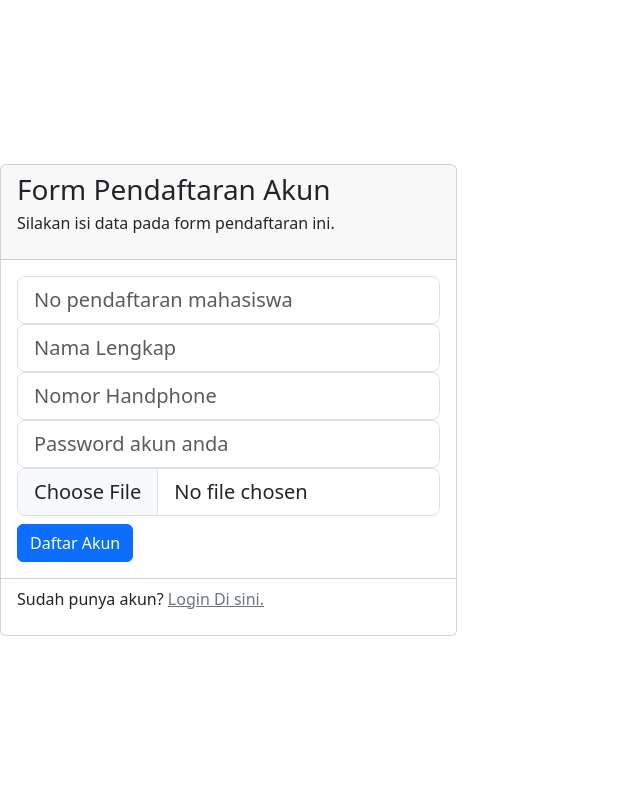
After one commit to undagie/web8-r, a CodeIgniter app: page /web8-r/pendaftaran/daftar in a window 1280 px wide. The commit adds this page. Shown: the whole page, without its empty margins (0-640 px from the left). Run offline with CodeIgniter, Linux system fonts and the light colour scheme; some libraries are stand-ins or nearby versions.

Commit message:
pertemuan keempat

```diff
--- a/application/config/config.php
+++ b/application/config/config.php
@@ -23,7 +23,7 @@ defined('BASEPATH') or exit('No direct script access allowed');
 | a PHP script and you can easily do that on your own.
 |
 */
-$config['base_url'] = 'http://localhost/simdawa-app/';
+$config['base_url'] = 'http://localhost/web8-r/';
 
 /*
 |--------------------------------------------------------------------------
--- /dev/null
+++ b/application/controllers/Pendaftaran.php
@@ -0,0 +1,55 @@
+<?php
+defined('BASEPATH') or exit('No direct script access allowed');
+
+class Pendaftaran extends CI_Controller
+{
+
+    function __construct()
+    {
+        parent::__construct();
+        $this->load->model(array('PendaftaranModel'));
+    }
+
+    public function index()
+    {
+        //untuk menampilkan data pendaftaran
+        $data['title'] = 'Data Beasiswa | SIMDAWA-APP';
+        $data['pendaftaran'] = $this->PendaftaranModel->get_pendaftaran();
+        $this->load->view('template/header', $data);
+        $this->load->view('template/sidebar');
+        $this->load->view('pendaftaran/pendaftaran_view', $data);
+        $this->load->view('template/footer');
+    }
+
+    public function daftar()
+    {
+        if (isset($_POST['btn_daftar'])) {
+            $cek_nopendaftaran = $this->PendaftaranModel->cek_nopendaftaran();
+            if ($cek_nopendaftaran == true) {
+                $this->session->set_flashdata('pesan', 'No Pendaftaran sudah terdaftar di sistem!');
+                redirect('pendaftaran/daftar');
+            } else {
+                $upload = $this->PendaftaranModel->upload_bukti('bukti_daftar');
+                if ($upload['result'] == 'success') {
+                    $this->PendaftaranModel->insert_pendaftaran($upload);
+                    redirect('pendaftaran/daftar');
+                } else {
+                    $this->session->set_flashdata('pesan', $upload['error']);
+                    redirect('pendaftaran/daftar');
+                }
+            }
+        } else {
+            $data['title'] = "Pendaftaran Pengguna | SIMDAWA-APP";
+            $this->load->view('pendaftaran/daftar_create', $data);
+        }
+    }
+
+    public function verifikasi($keterangan, $id)
+    {
+        if (isset($id)) {
+            $status = ($keterangan == "acc") ? "Sudah Diverifikasi" : "Akun Dibatalkan";
+            $this->PendaftaranModel->verifikasi_akun($status, $id);
+            redirect('pendaftaran');
+        }
+    }
+}
--- /dev/null
+++ b/application/models/PendaftaranModel.php
@@ -0,0 +1,91 @@
+<?php
+
+class PendaftaranModel extends CI_Model
+{
+    private $tabel = "pendaftaran_pengguna";
+
+    public function get_pendaftaran()
+    {
+        //kode program untuk mengambil data dalam tabel
+        return $this->db->get($this->tabel)->result();
+    }
+
+    public function cek_nopendaftaran()
+    {
+        $cek = $this->db->get_where($this->tabel, ['no_pendaftaran' => $this->input->post('no_pendaftaran')]);
+        if ($cek->num_rows() > 0) {
+            return true;
+        } else {
+            return false;
+        }
+    }
+
+    public function upload_bukti($file)
+    {
+        $config['upload_path'] = './upload/bukti_daftar/';
+        $config['allowed_types'] = 'jpg|png|jpeg';
+        $config['max_size'] = '1024';
+        $config['remove_space'] = TRUE;
+
+        $this->load->library('upload', $config);
+        if ($this->upload->do_upload($file)) {
+            $return = array('result' => 'success', 'file' => $this->upload->data(), 'error' => '');
+            return $return;
+        } else {
+            $return = array('result' => 'failed', 'file' => '', 'error' => $this->upload->display_errors());
+            return $return;
+        }
+    }
+
+    public function insert_pendaftaran($file)
+    {
+        $data = [
+            'no_pendaftaran' => $this->input->post('no_pendaftaran'),
+            'nama_lengkap' => $this->input->post('nama_lengkap'),
+            'no_handphone' => $this->input->post('no_handphone'),
+            'bukti_daftar' => $file['file']['file_name'],
+            'keterangan' => 'Belum Diverifikasi'
+        ];
+        $this->db->insert($this->tabel, $data);
+        //mengirim pesan berhasil atau gagal
+        if ($this->db->affected_rows() > 0) {
+            $id = $this->db->insert_id();
+            $this->insert_pengguna($id);
+        } else {
+            $this->session->set_flashdata('pesan', "Data pendaftaran gagal ditambahkan!");
+            $this->session->set_flashdata('status', false);
+        }
+    }
+
+    public function insert_pengguna($id)
+    {
+        $data = [
+            'username' => $this->input->post('no_pendaftaran'),
+            'password' => md5($this->input->post('password')),
+            'peran' => 'user',
+            'pendaftaran_id' => $id
+        ];
+        $this->db->insert('pengguna', $data);
+        //mengirim pesan berhasil atau gagal
+        if ($this->db->affected_rows() > 0) {
+            $this->session->set_flashdata('pesan', "Data pendaftaran berhasil ditambahkan! Untuk sementara akun kamu masih belum diverifikasi Admin. Tunggu 1 x 24 jam");
+            $this->session->set_flashdata('status', true);
+        } else {
+            $this->session->set_flashdata('pesan', "Data pengguna gagal ditambahkan!");
+            $this->session->set_flashdata('status', false);
+        }
+    }
+
+    public function verifikasi_akun($status, $id)
+    {
+        $this->db->update($this->tabel, ['keterangan' => $status], ['id' => $id]);
+        //mengirim pesan berhasil atau gagal
+        if ($this->db->affected_rows() > 0) {
+            $this->session->set_flashdata('pesan', "Verifikasi akun berhasil!");
+            $this->session->set_flashdata('status', true);
+        } else {
+            $this->session->set_flashdata('pesan', "Verifikasi akun gagal!");
+            $this->session->set_flashdata('status', false);
+        }
+    }
+}
--- /dev/null
+++ b/application/views/pendaftaran/daftar_create.php
@@ -0,0 +1,73 @@
+<!doctype html>
+<html lang="en">
+
+<head>
+    <!-- Required meta tags -->
+    <meta charset="utf-8">
+    <meta name="viewport" content="width=device-width, initial-scale=1, shrink-to-fit=no">
+    <title>Concept - Bootstrap 4 Admin Dashboard Template</title>
+    <!-- Bootstrap CSS -->
+    <link rel="stylesheet" href="<?= base_url('assets/vendor/bootstrap/css/bootstrap.min.css') ?>">
+    <link rel="stylesheet" href="<?= base_url('assets/vendor/fonts/circular-std/style.css') ?>">
+    <link rel="stylesheet" href="<?= base_url('assets/libs/css/style.css') ?>">
+    <link rel="stylesheet" href="<?= base_url('assets/vendor/fonts/fontawesome/css/fontawesome-all.css') ?>">
+    <style>
+        html,
+        body {
+            height: 100%;
+        }
+
+        body {
+            display: -ms-flexbox;
+            display: flex;
+            -ms-flex-align: center;
+            align-items: center;
+            padding-top: 40px;
+            padding-bottom: 40px;
+        }
+    </style>
+</head>
+<!-- ============================================================== -->
+<!-- signup form  -->
+<!-- ============================================================== -->
+
+<body>
+    <!-- ============================================================== -->
+    <!-- signup form  -->
+    <!-- ============================================================== -->
+    <form class="splash-container" method="POST" enctype="multipart/form-data">
+        <div class="card">
+            <div class="card-header">
+                <h3 class="mb-1">Form Pendaftaran Akun</h3>
+                <p>Silakan isi data pada form pendaftaran ini.</p>
+            </div>
+            <div class="card-body">
+                <?php $this->load->view('template/notifikasi'); ?>
+                <div class="form-group">
+                    <input class="form-control form-control-lg" type="text" name="no_pendaftaran" required="" placeholder="No pendaftaran mahasiswa" autocomplete="off">
+                </div>
+                <div class="form-group">
+                    <input class="form-control form-control-lg" type="text" name="nama_lengkap" required="" placeholder="Nama Lengkap" autocomplete="off">
+                </div>
+                <div class="form-group">
+                    <input class="form-control form-control-lg" type="text" name="no_handphone" required="" placeholder="Nomor Handphone" autocomplete="off">
+                </div>
+                <div class="form-group">
+                    <input class="form-control form-control-lg" type="password" name="password" required="" placeholder="Password akun anda">
+                </div>
+                <div class="form-group">
+                    <input class="form-control form-control-lg" type="file" name="bukti_daftar" required="" placeholder="Bukti daftar">
+                </div>
+                <div class="form-group pt-2">
+                    <button class="btn btn-block btn-primary" name="btn_daftar" type="submit">Daftar Akun</button>
+                </div>
+            </div>
+            <div class="card-footer bg-white">
+                <p>Sudah punya akun? <a href="<?= base_url('login') ?>" class="text-secondary">Login Di sini.</a></p>
+            </div>
+        </div>
+    </form>
+</body>
+
+
+</html>
--- a/application/views/template/header.php
+++ b/application/views/template/header.php
@@ -35,8 +35,9 @@
                             <div class="dropdown-menu dropdown-menu-right nav-user-dropdown" aria-labelledby="navbarDropdownMenuLink2">
                                 <div class="nav-user-info">
                                     <h5 class="mb-0 text-white nav-user-name">
-                                        Muhammad Edya Rosadi</h5>
-                                    <span class="status"></span><span class="ml-2">Administrator</span>
+                                        <?= $_SESSION['nama']; ?>
+                                    </h5>
+                                    <span class="status"></span><span class="ml-2"><?= $_SESSION['peran']; ?></span>
                                 </div>
                                 <a class="dropdown-item" href="<?= base_url('login/logout') ?>"><i class="fas fa-power-off mr-2"></i>Logout</a>
                             </div>
--- a/application/views/template/sidebar.php
+++ b/application/views/template/sidebar.php
@@ -20,6 +20,7 @@
                                 <li class="nav-item">
                                     <a class="nav-link" href="<?= base_url('beasiswa') ?>">Beasiswa</a>
                                 </li>
+                                <?php if ($this->session->userdata('peran') != 'USER') : ?>
                                     <li class="nav-item">
                                         <a class="nav-link" href="<?= base_url('jenis') ?>">Jenis Beasiswa</a>
                                     </li>
@@ -29,9 +30,12 @@
                                     <li class="nav-item">
                                         <a class="nav-link" href="<?= base_url('pendaftaran') ?>">Pendaftaran Akun</a>
                                     </li>
+                                <?php endif; ?>
+                                <?php if ($this->session->userdata('peran') != 'ADMIN') : ?>
                                     <li class="nav-item">
                                         <a class="nav-link" href="<?= base_url('pengguna') ?>">Pengguna</a>
                                     </li>
+                                <?php endif; ?>
                             </ul>
                         </div>
                     </li>
```
Also changed, not shown: application/controllers/Login.php (added, +41 -0 lines), application/models/LoginModel.php (added, +28 -0 lines), application/views/beasiswa/beasiswa_read.php (+26 -20 lines), application/views/login/login_view.php (added, +69 -0 lines), application/views/pendaftaran/pendaftaran_view.php (added, +87 -0 lines), upload/bukti_daftar/fitri.png (added), upload/bukti_daftar/nikmah.png (added), upload/bukti_daftar/novia.png (added). Lines whose indentation alone changed are shown as unchanged.
